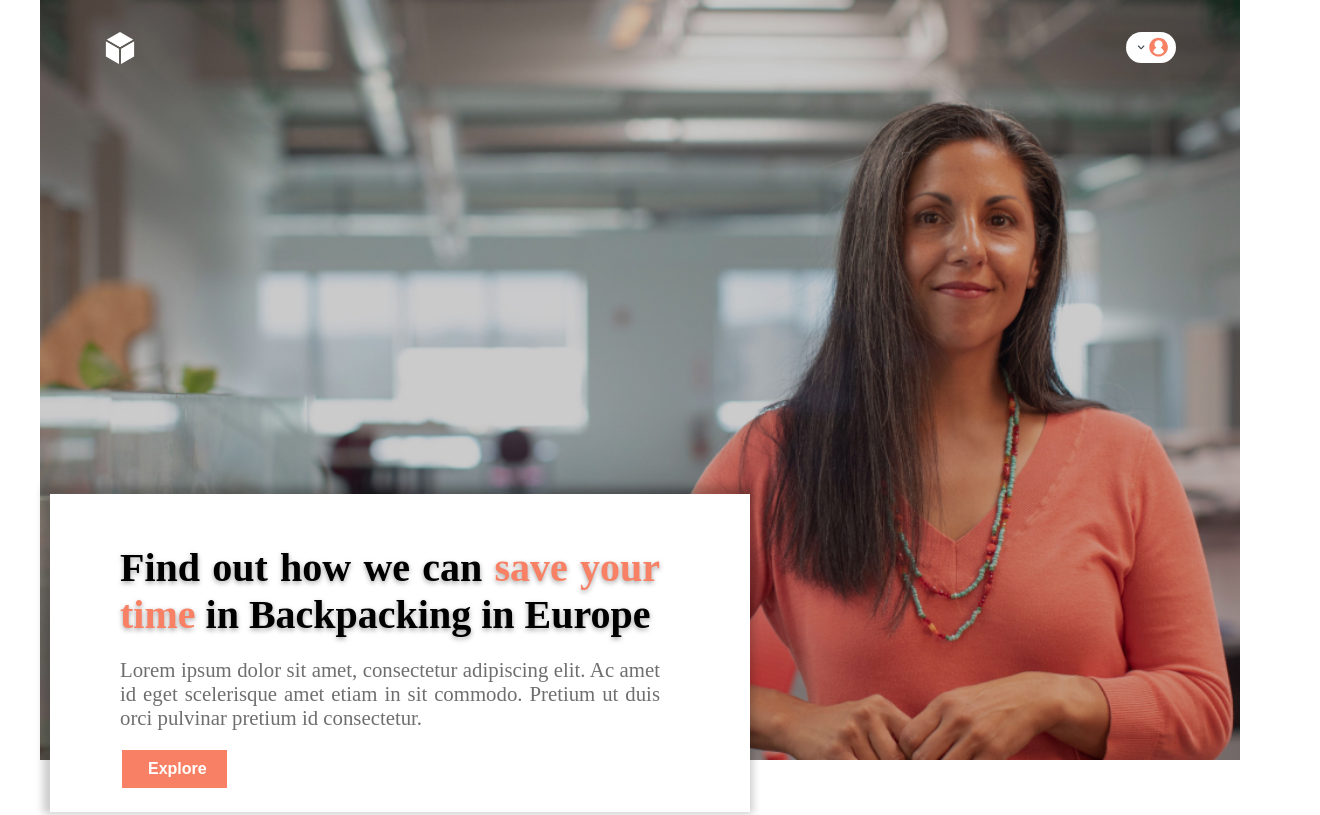
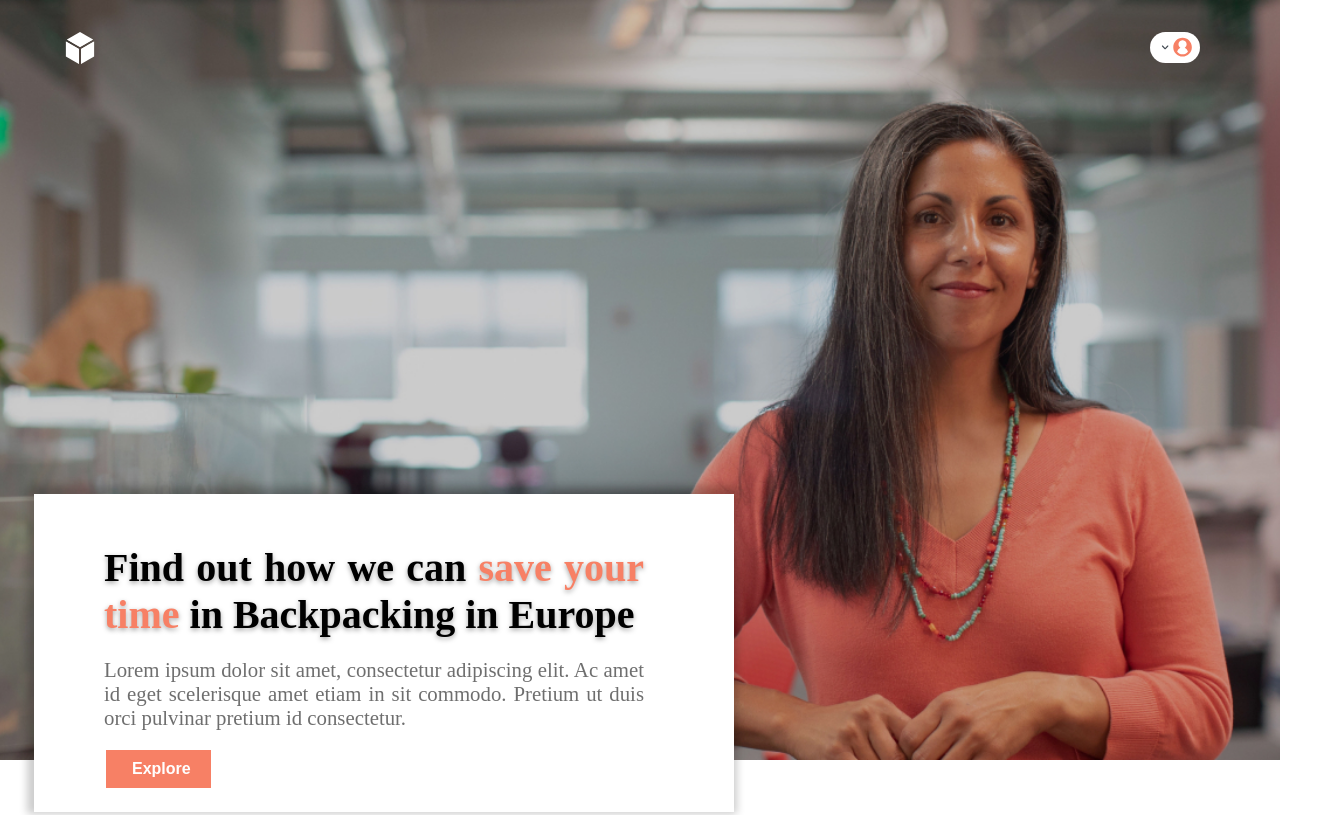
Before and after one commit to AmritaPrapti/project-4, a plain HTML site: page index.html in a window 1280 px wide. Shown: the top 815 px of the page, 1320 px wide, since content can reach past the window. Drawn offline with Linux system fonts and the light colour scheme.

Commit message:
header problem fixed

```diff
--- a/css/main.scss
+++ b/css/main.scss
@@ -10,11 +10,7 @@ $color-bg:#F7F7F7;
     box-sizing: border-box;
 }
 
-.container{
-    max-width: 1600px;
-    margin: 0 auto;
-    padding: 0 40px;
-}
+
 
 .btn{
 
@@ -107,6 +103,7 @@ $color-bg:#F7F7F7;
 
     &__wrap{
     position: absolute;
+
     width: 100%;
     display: flex;
     justify-content: space-between;
@@ -120,7 +117,7 @@ $color-bg:#F7F7F7;
 
         &__logo-2{
             padding-right: 5rem;
-            margin-right: 4rem;
+
 
         }
         &__icon-2{
```
Also changed, not shown: css/main.css, 1 other file.
